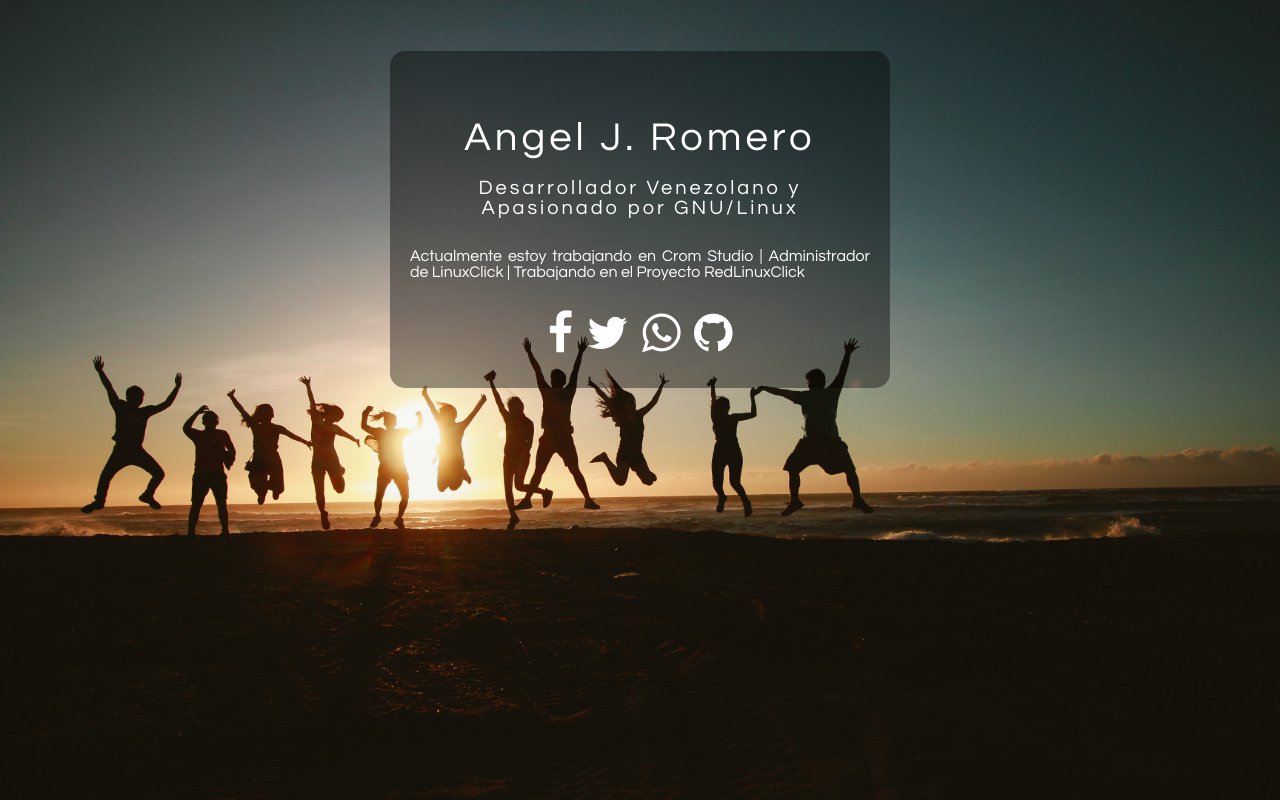
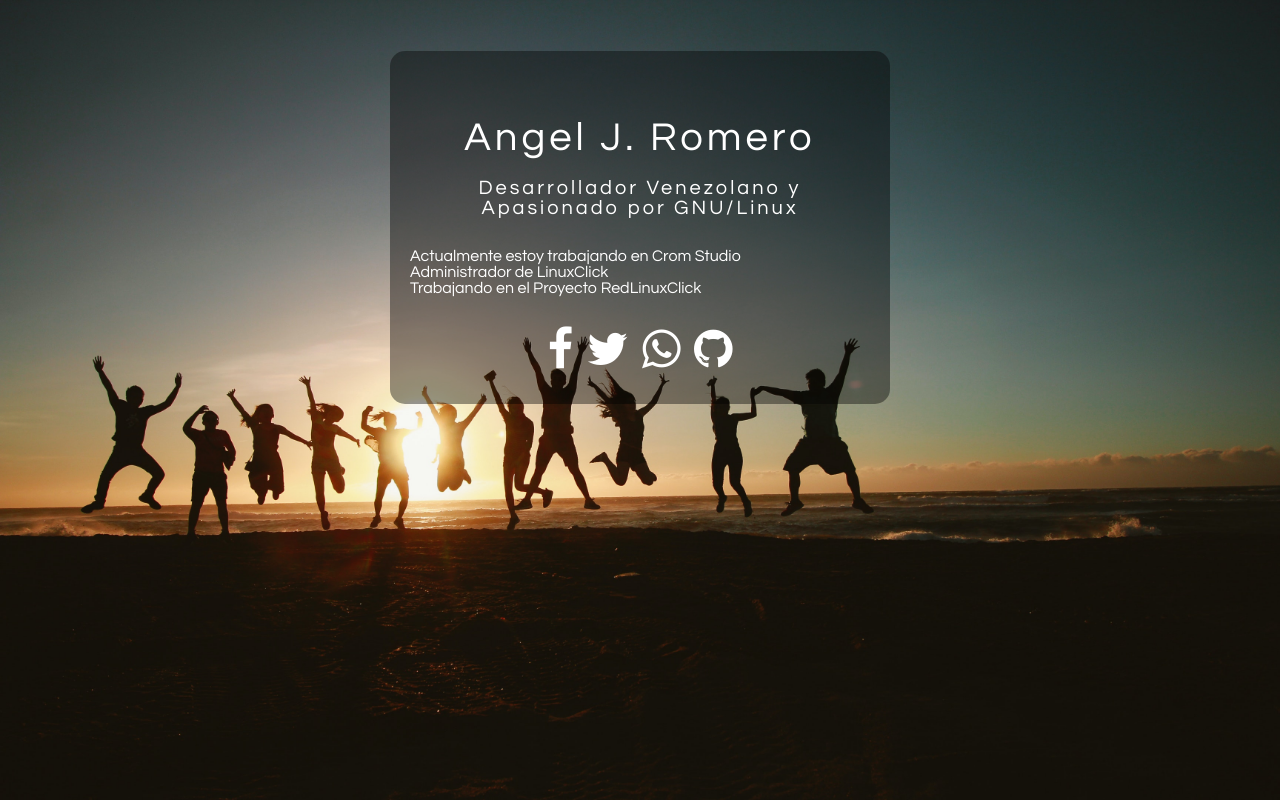
Before and after one commit to AngelJRomero21/angeljromero21.github.io, a plain HTML site: page index.html in a window 1280 px wide. Drawn offline with Linux system fonts and the light colour scheme.

Commit message:
Update index.html

```diff
--- a/index.html
+++ b/index.html
@@ -13,7 +13,10 @@
     <img src="img/me.jpg" width="180" alt="" class="box-img">
     <h1>Angel J. Romero</h1>
     <h2>Desarrollador Venezolano y Apasionado por GNU/Linux</h2>
-    <p> Actualmente estoy trabajando en Crom Studio | Administrador de LinuxClick | Trabajando en el Proyecto RedLinuxClick</p>
+    <p>Actualmente estoy trabajando en Crom Studio</p>
+    <p>Administrador de LinuxClick</p>
+    <p>Trabajando en el Proyecto RedLinuxClick</p>
+
     <ul>
       <li><a href="https://facebook.com/angeljromero21"><i class="fa fa-facebook" aria-hidden="true"></i></a></li>
       <li><a href="https://twitter.com/angeljromero21"><i class="fa fa-twitter" aria-hidden="true"></i></a></li>
```
